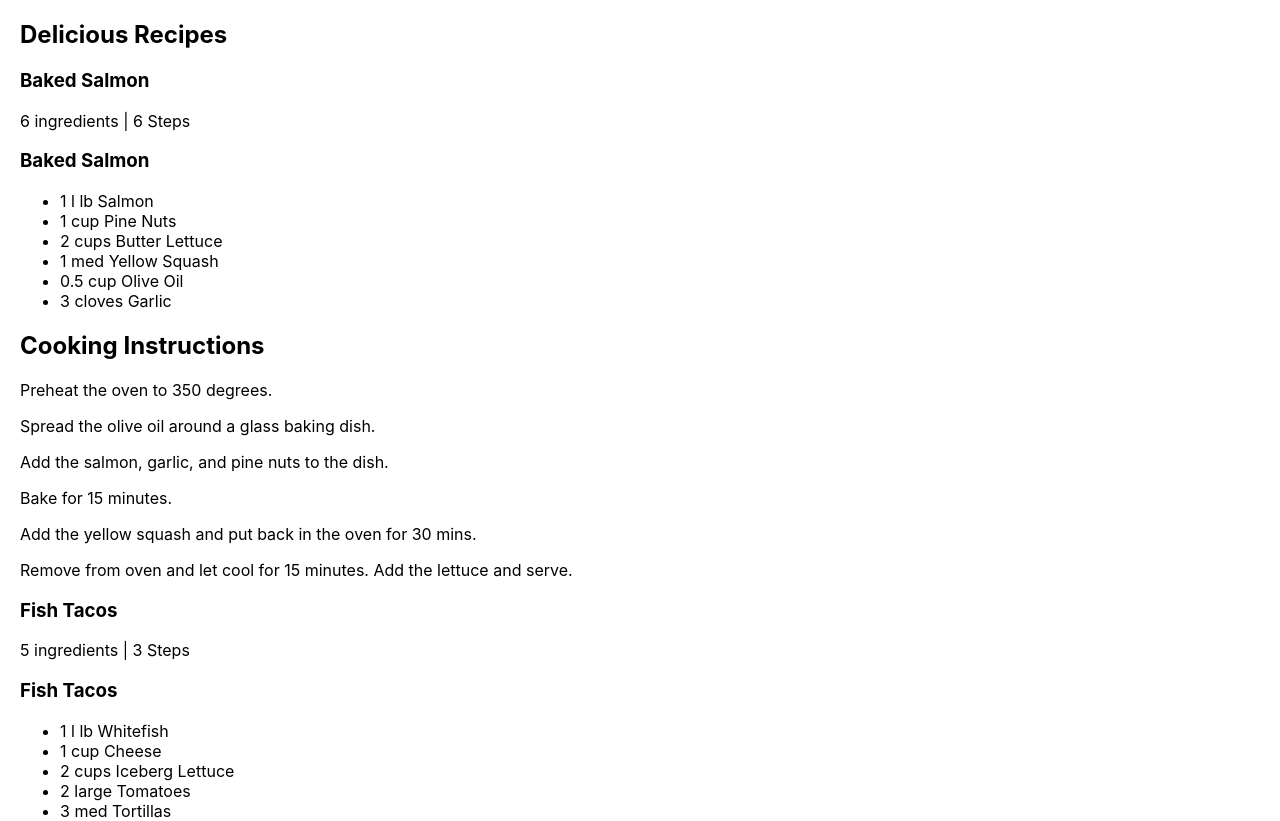
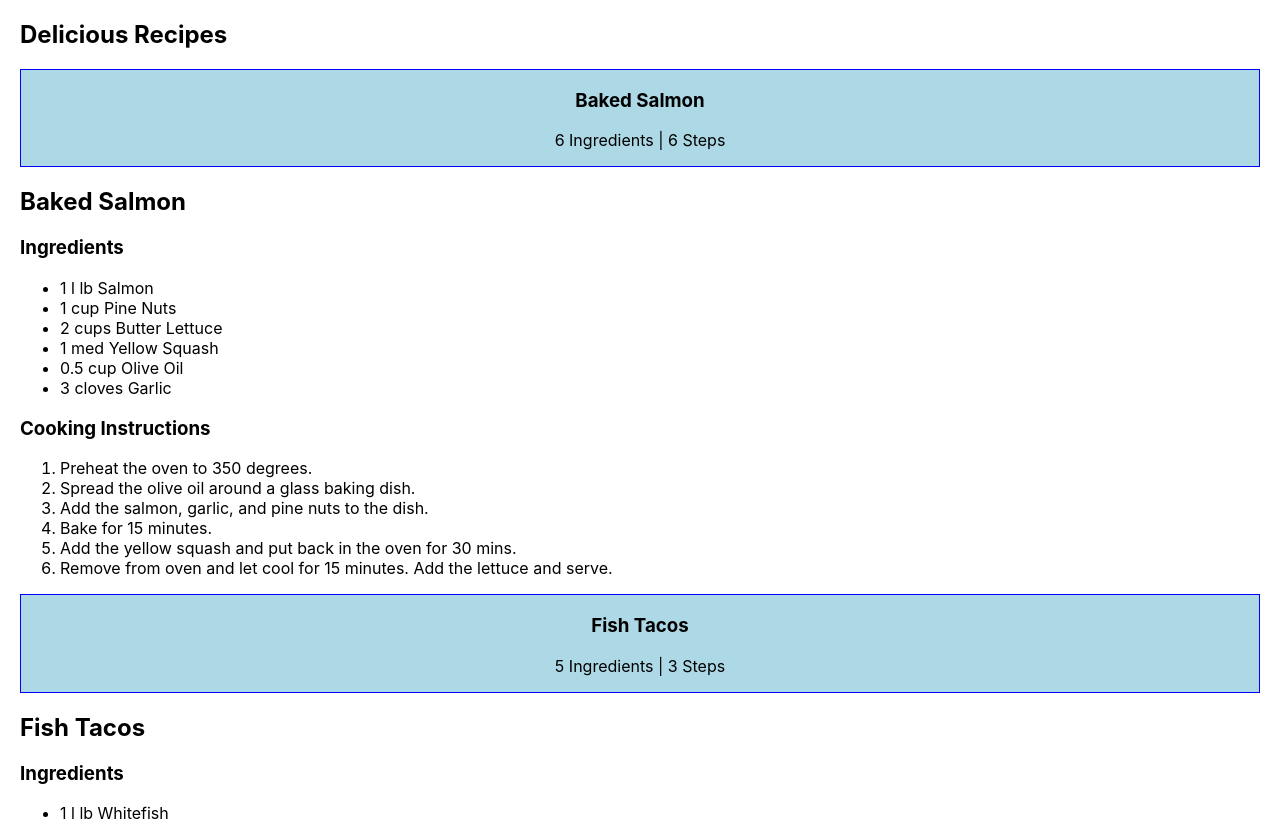
Before and after one commit to tyrelhooker/recipes_app, a React (Create React App) app: page / in a window 1280 px wide. Shown: the top 821 px of the page. Built offline with nearby package versions, Linux system fonts and the light colour scheme.

Commit message:
Add css styling to components

```diff
--- a/src/App.css
+++ b/src/App.css
@@ -37,3 +37,10 @@
     transform: rotate(360deg);
   }
 }
+
+.summary-box {
+  border: 1pt solid blue;
+  background-color: lightblue;
+  text-align: center;
+
+}
--- a/src/components/IngredientList.js
+++ b/src/components/IngredientList.js
@@ -1,11 +1,15 @@
 import React from 'react';
 import Ingredient from './Ingredient';
 
-const IngredientList = ({ list }) =>
-  <ul className='ingredients'>
-    {list.map((ingredient, i) =>
-      <Ingredient key={i} {...ingredient} />
-    )}
-  </ul>
+const IngredientList = ({ title, list }) =>
+  <div>
+    <h3>{title}</h3>
+    <ul className='ingredients'>
+      {list.map((ingredient, i) =>
+        <Ingredient key={i} {...ingredient} />
+      )}
+    </ul>
+  </div>
+
 
 export default IngredientList;
--- a/src/components/Instructions.js
+++ b/src/components/Instructions.js
@@ -2,10 +2,13 @@ import React from 'react';
 
 const Instructions = ({title, steps}) =>
   <section className='instructions'>
-    <h2>{title}</h2>
+    <h3>{title}</h3>
+    <ol>
     {steps.map((step, i) =>
-      <p key={i}>{step}</p>
+      <li key={i}>{step}</li>
     )}
+    </ol>
+
   </section>
 
 export default Instructions;
--- a/src/components/Recipe.js
+++ b/src/components/Recipe.js
@@ -11,8 +11,8 @@ const Recipe = ({ name, ingredients, steps }) =>
       ingredients={ingredients.length}
       steps={steps.length}
     />
-     <h1>{name}</h1>
-    <IngredientList list={ingredients} />
+    <h2>{name}</h2>
+    <IngredientList title='Ingredients' list={ingredients} />
     <Instructions title='Cooking Instructions' steps={steps} />
 
   </section>
--- a/src/components/Summary.js
+++ b/src/components/Summary.js
@@ -5,9 +5,9 @@ const Summary = ({ ingredients, steps, title }) => {
   console.log(typeof ingredients);
 
   return (
-    <div>
+    <div className='summary-box'>
       <h1>{title}</h1>
-      <p>{ingredients} ingredients | {steps} Steps</p>
+      <p>{ingredients} Ingredients | {steps} Steps</p>
     </div>
   )
 }
```
